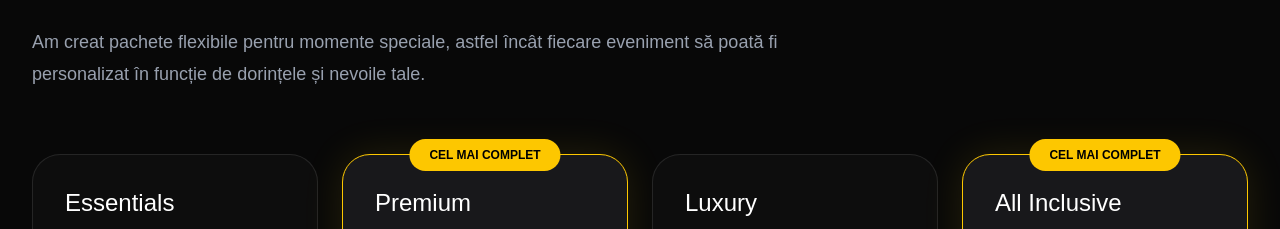
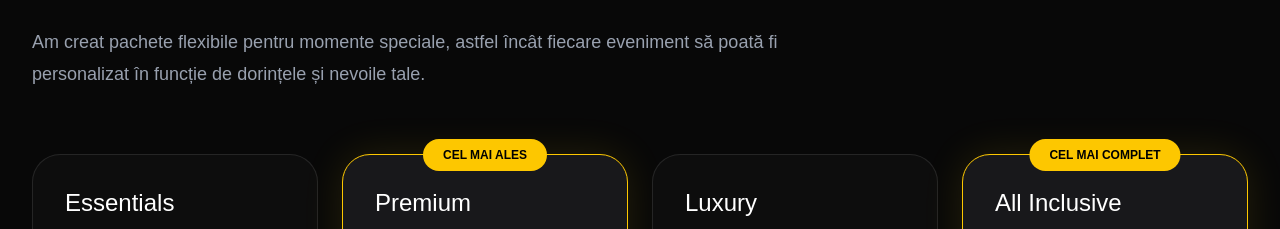
Before and after one commit to Sebi196/sxa-events, a Next.js app: page / in a window 1280 px wide. Shown: the part 1080-1309 px from the top of the page. Built offline with nearby package versions, Linux system fonts and the light colour scheme.

Commit message:
Change label for premium package in PackageCard

```diff
--- a/app/components/packages/PackageCard.tsx
+++ b/app/components/packages/PackageCard.tsx
@@ -43,7 +43,7 @@ export default function PackageCard({
     >
       {featured && (
         <div className="absolute -top-4 left-1/2 -translate-x-1/2 whitespace-nowrap rounded-full bg-yellow-400 px-5 py-2 text-xs font-semibold text-black">
-          CEL MAI COMPLET
+          {id === "premium" ? "CEL MAI ALES" : "CEL MAI COMPLET"}
         </div>
       )}
 
```
